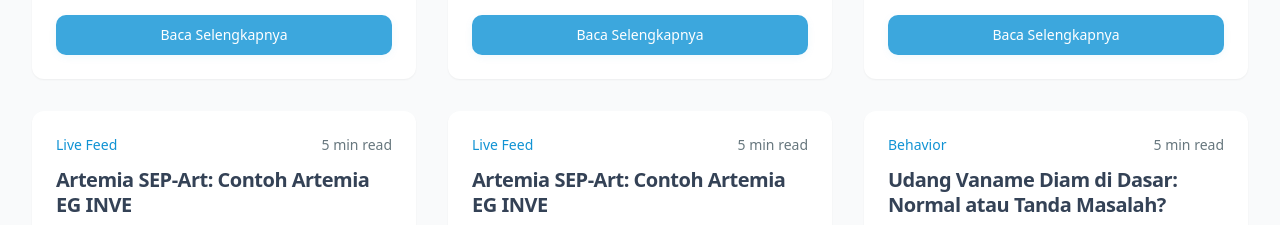
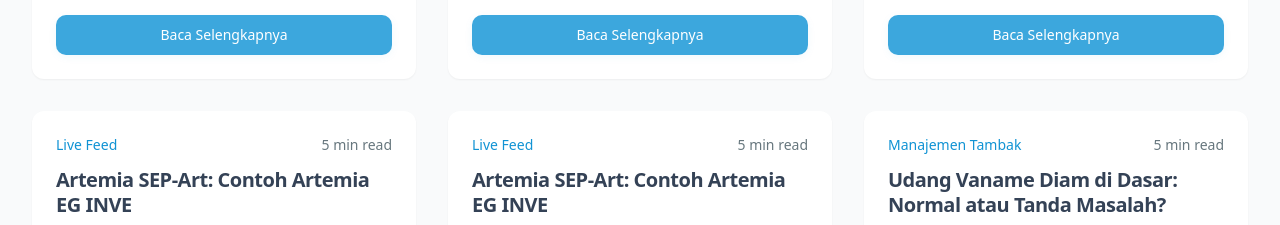
Before and after one commit to GiziLaut/gizilaut-ocean-elegance, a React (Vite) app: page /blog in a window 1280 px wide. Shown: the part 2720-2945 px from the top of the page. Built offline with nearby package versions, Linux system fonts and the light colour scheme.

Commit message:
Update Blog 20 note1

```diff
--- a/src/data/blogPosts.ts
+++ b/src/data/blogPosts.ts
@@ -1164,7 +1164,7 @@ Yang penting, pastikan peralatan penetasan dan separator selalu bersih, dan ikut
     summary:
       "Udang vaname yang berada di dasar kolam bukan berarti selalu sakit. Perilaku tersebut merupakan bagian dari kebiasaan alaminya.",
     slug: "perilaku-udang-vaname",
-    category: "Behavior",
+    category: "Manajemen Tambak",
     readTime: "5 min read",
   image: "/BlogImage/udang-diam.png",
   content: `
--- a/src/pages/Blog.tsx
+++ b/src/pages/Blog.tsx
@@ -217,7 +217,7 @@ const blogPosts = [
     summary:
       "Udang vaname yang berada di dasar kolam bukan berarti selalu sakit. Perilaku tersebut merupakan bagian dari kebiasaan alaminya.",
     slug: "perilaku-udang-vaname",
-    category: "Behavior",
+    category: "Manajemen Tambak",
     readTime: "5 min read",
   },
 ];
```
